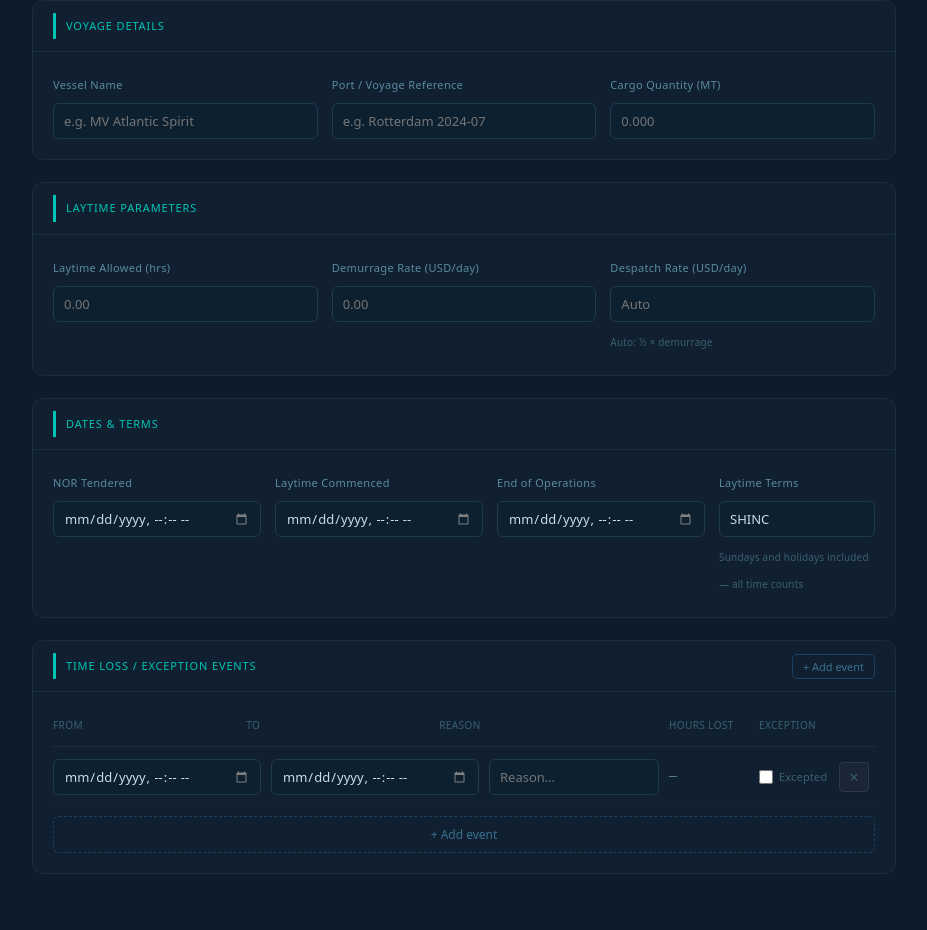
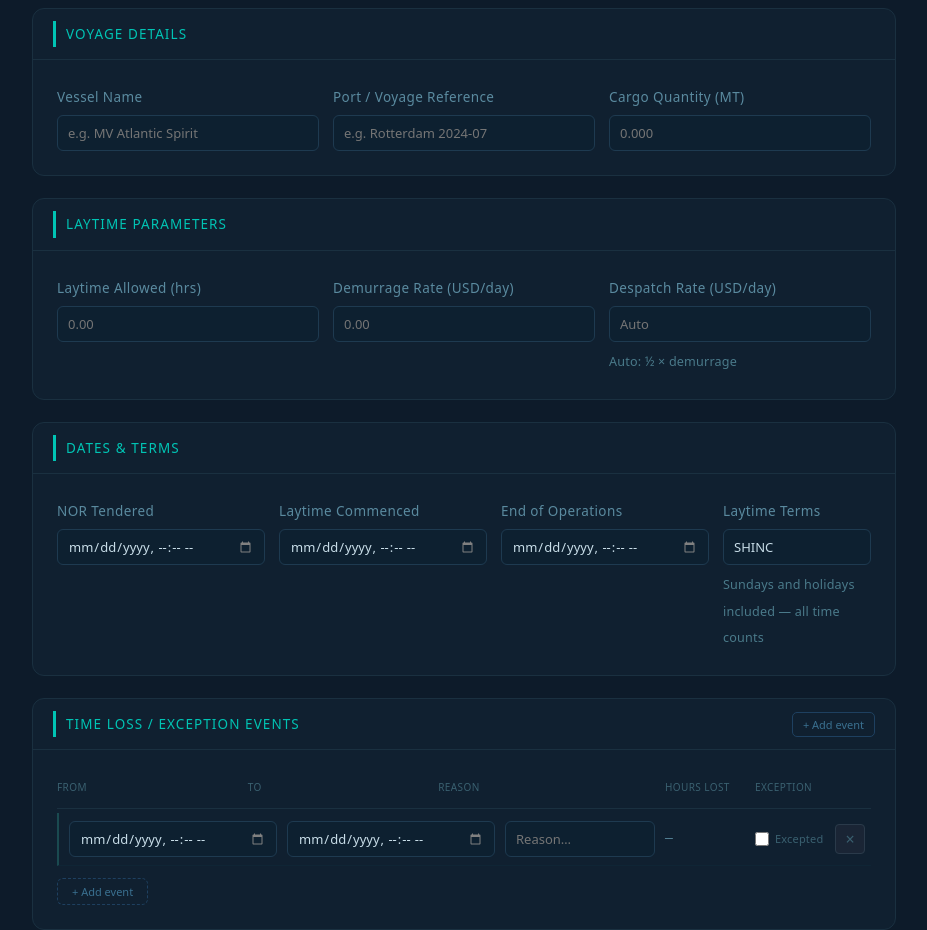
Before and after one commit to Julianfjaeren/laytime-calc, a React (Vite) app: page / in a window 1280 px wide. Shown: the part 358-1288 px from the top of the page, without its empty margins (176-1103 px from the left). Built offline with nearby package versions, Linux system fonts and the light colour scheme.

Commit message:
UI improvements: better spacing, typography and readability

```diff
--- a/src/App.css
+++ b/src/App.css
@@ -62,8 +62,8 @@ body {
 /* ── Cards ───────────────────────────────────────────────────────────────────── */
 .card { background: var(--bg-card); border: 1px solid var(--border); border-radius: 12px; margin-bottom: 1.25rem; overflow: hidden; }
 .card-head { padding: 12px 20px; border-bottom: 1px solid var(--border); display: flex; align-items: center; justify-content: space-between; }
-.card-title { font-size: 11px; font-weight: 500; color: var(--teal); letter-spacing: 0.08em; text-transform: uppercase; border-left: 3px solid var(--teal); padding-left: 10px; }
-.card-body { padding: 20px; }
+.card-title { font-size: 0.75rem; font-weight: 500; color: var(--teal); letter-spacing: 0.08em; text-transform: uppercase; border-left: 3px solid var(--teal); padding-left: 10px; }
+.card-body { padding: 24px; }
 
 /* Card header add button */
 .card-add-btn { font-size: 11px; background: transparent; border: 1px solid #1e4060; border-radius: 5px; color: var(--teal-dim); padding: 4px 10px; cursor: pointer; font-family: inherit; }
@@ -75,8 +75,8 @@ body {
 
 /* ── Fields ──────────────────────────────────────────────────────────────────── */
 .field { display: flex; flex-direction: column; gap: 5px; }
-.field label { font-size: 11px; color: var(--text-muted); letter-spacing: 0.03em; }
-.field .helper { font-size: 10px; color: var(--text-dim); margin-top: 2px; }
+.field label { font-size: 0.75rem; color: var(--text-muted); letter-spacing: 0.03em; }
+.field .helper { font-size: 0.7rem; color: #4a7a8a; margin-top: 2px; }
 
 /* ── Inputs ──────────────────────────────────────────────────────────────────── */
 input[type="text"],
@@ -110,28 +110,30 @@ input[type="datetime-local"]::-webkit-calendar-picker-indicator { filter: invert
 .events-table { width: 100%; }
 .ev-head-row { display: grid; grid-template-columns: 1fr 1fr 1.2fr 80px 70px 36px; gap: 10px; padding-bottom: 8px; border-bottom: 1px solid var(--border); margin-bottom: 4px; }
 .ev-head-row span { font-size: 10px; color: var(--text-dim); letter-spacing: 0.04em; text-transform: uppercase; }
-.ev-row { display: grid; grid-template-columns: 1fr 1fr 1.2fr 80px 70px 36px; gap: 10px; align-items: center; padding: 8px 0; border-bottom: 1px solid #0f2535; }
+.ev-row { display: grid; grid-template-columns: 1fr 1fr 1.2fr 80px 70px 36px; gap: 10px; align-items: center; padding: 8px 0 8px 10px; border-bottom: 1px solid #0f2535; border-left: 2px solid #1a4a50; }
 .ev-hours { font-family: var(--mono); font-size: 13px; color: var(--text-muted); }
 .ev-exception { display: flex; align-items: center; gap: 6px; font-size: 11px; color: var(--text-dim); cursor: pointer; user-select: none; }
+.ev-exception:has(input:checked) { color: var(--teal); }
 .ev-exception input[type="checkbox"] { width: 14px; height: 14px; accent-color: var(--teal); cursor: pointer; }
 .ev-delete { width: 30px; height: 30px; background: #1a2535; border: 1px solid #2a3a4a; border-radius: 4px; color: var(--text-dim); cursor: pointer; font-size: 16px; display: flex; align-items: center; justify-content: center; font-family: inherit; }
 .ev-delete:hover { color: var(--red-text); border-color: var(--red); }
-.add-event-btn { margin-top: 12px; width: 100%; background: transparent; border: 1px dashed #1e4060; border-radius: 6px; color: var(--teal-dim); font-size: 12px; padding: 9px; cursor: pointer; font-family: inherit; }
+.add-event-btn { margin-top: 12px; width: auto; display: inline-block; background: transparent; border: 1px dashed #1e4060; border-radius: 6px; color: var(--teal-dim); font-size: 11px; padding: 5px 14px; cursor: pointer; font-family: inherit; }
 .add-event-btn:hover { border-color: var(--teal); color: var(--teal); }
 
 /* ── Divider ─────────────────────────────────────────────────────────────────── */
-.divider { height: 1px; background: var(--border); margin: 1.25rem 0; }
+.divider { height: 1px; background: var(--border); margin: 1.25rem 0; box-shadow: 0 0 8px rgba(0,196,180,0.15); }
 
 /* ── Summary cards ───────────────────────────────────────────────────────────── */
 .summary-grid { display: grid; grid-template-columns: repeat(4, 1fr); gap: 12px; margin-bottom: 1.25rem; }
-.stat-card { background: var(--bg-card); border: 1px solid var(--border); border-radius: 10px; padding: 16px; }
-.stat-card.debit  { border-color: var(--red); }
-.stat-card.credit { border-color: var(--teal); }
+.stat-card { background: linear-gradient(135deg, #102030 0%, #0d1e2d 100%); border: 1px solid var(--border); border-radius: 10px; padding: 24px; }
+.stat-card.debit  { border: 2px solid var(--red); }
+.stat-card.credit { border: 2px solid var(--teal); }
+.stat-icon { font-size: 18px; line-height: 1; margin-bottom: 8px; }
 .stat-label { font-size: 10px; color: var(--text-dim); letter-spacing: 0.05em; text-transform: uppercase; margin-bottom: 6px; }
-.stat-value { font-size: 22px; font-weight: 500; font-family: var(--mono); color: var(--text-bright); }
+.stat-value { font-size: 28px; font-weight: 500; font-family: var(--mono); color: var(--text-bright); }
 .stat-card.debit  .stat-value { color: var(--red-text); }
 .stat-card.credit .stat-value { color: var(--teal); }
-.stat-unit { font-size: 11px; color: var(--text-muted); margin-top: 3px; }
+.stat-unit { font-size: 12px; color: var(--text-muted); margin-top: 3px; }
 
 /* ── Statement table ─────────────────────────────────────────────────────────── */
 .stmt-card { background: var(--bg-card); border: 1px solid var(--border); border-radius: 12px; overflow: hidden; }
@@ -139,12 +141,14 @@ input[type="datetime-local"]::-webkit-calendar-picker-indicator { filter: invert
 .stmt-meta { font-size: 11px; color: var(--text-dim); font-family: var(--mono); }
 .stmt-table { width: 100%; border-collapse: collapse; font-size: 12px; }
 .stmt-table th { font-size: 10px; color: var(--text-dim); letter-spacing: 0.04em; text-transform: uppercase; padding: 8px 16px; text-align: left; border-bottom: 1px solid var(--border); font-weight: 400; }
-.stmt-table td { padding: 9px 16px; border-bottom: 1px solid #0f2535; color: #7aafcc; font-family: var(--mono); }
+.stmt-table td { padding: 7px 16px; border-bottom: 1px solid #0f2535; color: #7aafcc; font-family: var(--mono); }
+.stmt-table td:nth-child(1) { color: var(--text); font-family: inherit; min-width: 200px; }
+.stmt-table tbody tr:nth-child(even) td { background: #0f2535; }
 .stmt-table tbody tr:last-child td { border-bottom: none; }
 .stmt-table tfoot td { border-top: 1px solid var(--border); color: var(--text-bright); font-weight: 500; padding: 10px 16px; }
 .badge { font-size: 10px; padding: 2px 7px; border-radius: 4px; display: inline-flex; align-items: center; }
-.badge-count { background: #0a3040; color: var(--teal); border: 1px solid #1a5060; }
-.badge-exc   { background: #1a1005; color: var(--red-text); border: 1px solid #4a2010; }
+.badge-count { background: #003a20; color: #60e8a0; border: 1px solid #006040; }
+.badge-exc   { background: #7a1a00; color: #ffaa80; border: 1px solid #aa3300; }
 
 /* ── Empty state ─────────────────────────────────────────────────────────────── */
 .empty-state { text-align: center; padding: 2.5rem; color: var(--text-dim); font-size: 13px; }
--- a/src/App.jsx
+++ b/src/App.jsx
@@ -341,18 +341,21 @@ export default function App() {
             {/* Summary cards */}
             <div className="summary-grid">
               <div className="stat-card">
+                <div className="stat-icon">⏱</div>
                 <div className="stat-label">Laytime allowed</div>
                 <div className="stat-value">{fmtHrs(allowed)}</div>
                 <div className="stat-unit">hours</div>
               </div>
 
               <div className="stat-card">
+                <div className="stat-icon">⚖</div>
                 <div className="stat-label">Laytime used</div>
                 <div className="stat-value">{fmtHrs(hoursUsed)}</div>
                 <div className="stat-unit">hours</div>
               </div>
 
               <div className={`stat-card${balance < 0 ? ' debit' : balance > 0 ? ' credit' : ''}`}>
+                <div className="stat-icon">⚓</div>
                 <div className="stat-label">Balance</div>
                 <div className="stat-value">
                   {balance < 0
@@ -371,6 +374,7 @@ export default function App() {
               </div>
 
               <div className={`stat-card${balance < 0 ? ' debit' : balance > 0 ? ' credit' : ''}`}>
+                <div className="stat-icon">💰</div>
                 <div className="stat-label">
                   {balance < 0 ? 'Demurrage owed' : 'Despatch earned'}
                 </div>
```
